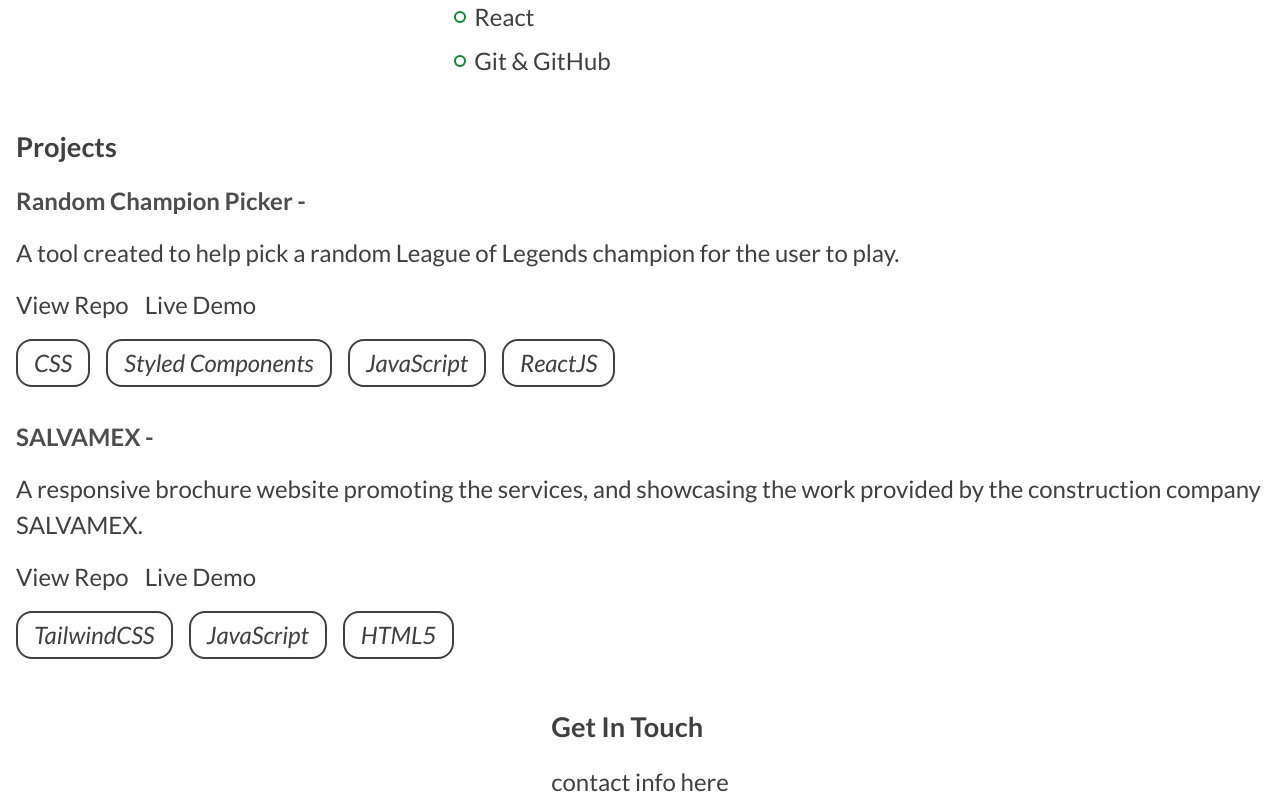
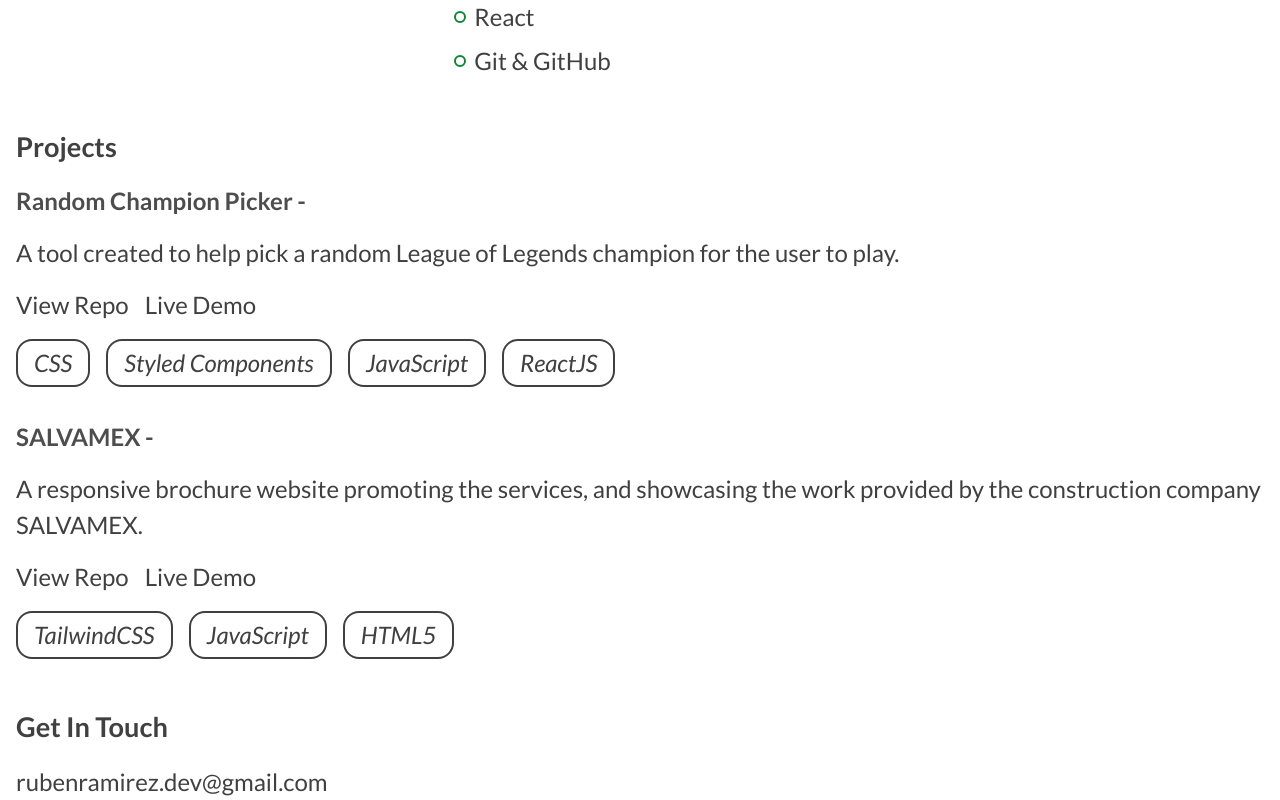
Before and after one commit to rramirez216/rubenramirezdev, a React (Create React App) app: page / in a window 1280 px wide. Shown: the part 866-1666 px from the top of the page. Built offline with nearby package versions, Linux system fonts and the light colour scheme.

Commit message:
adds a copy to clipboard object

```diff
--- a/src/components/Contact.js
+++ b/src/components/Contact.js
@@ -1,13 +1,21 @@
 import React from 'react'
 import styled from 'styled-components'
+import { motion } from 'framer-motion'
+import { CopyToClipboard } from 'react-copy-to-clipboard'
 
-const Contact = () => {
+const Contact = ({ copied, setCopied }) => {
   return (
     <Wrapper>
       <Heading>Get In Touch</Heading>
-      <div>
-        <p>contact info here</p>
-      </div>
+      <CopyToClipboard
+        text='rubenramirez.dev@gmail.com'
+        onCopy={() => setCopied(!copied)}
+      >
+        <Email>
+          {/* <p>RUBENRAMIREZ.DEV@GMAIL.COM</p> */}
+          {copied ? <p>Copied!</p> : <p>rubenramirez.dev@gmail.com</p>}
+        </Email>
+      </CopyToClipboard>
     </Wrapper>
   )
 }
@@ -16,9 +24,14 @@
   display: flex;
   flex-flow: column;
   gap: 16px;
+  width: 100%;
+  overflow-wrap: break-word;
 `
 const Heading = styled.h2`
   font-size: 1.7rem;
   width: 100%;
 `
+const Email = styled(motion.div)`
+  cursor: pointer;
+`
 export default Contact
```
